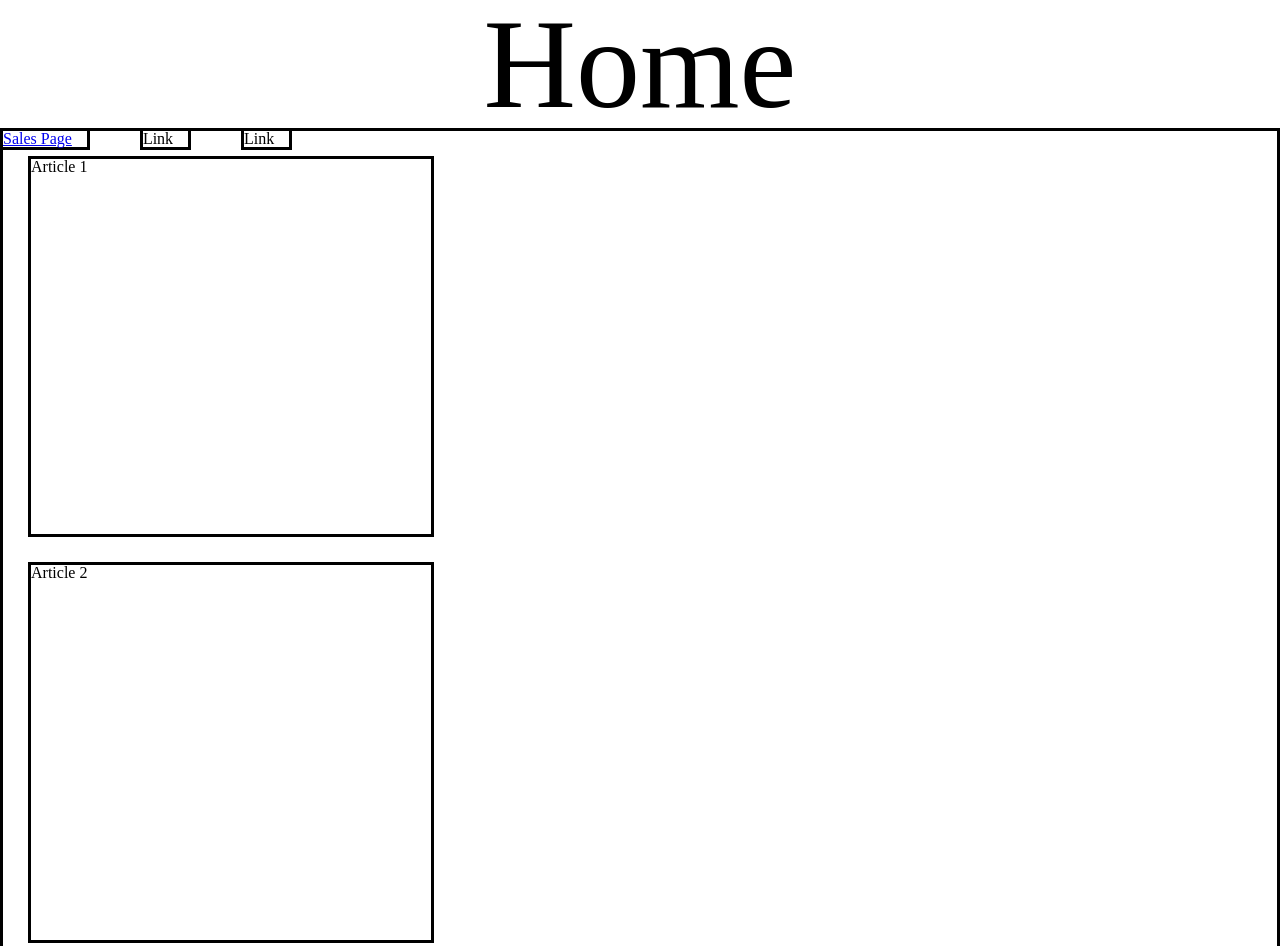
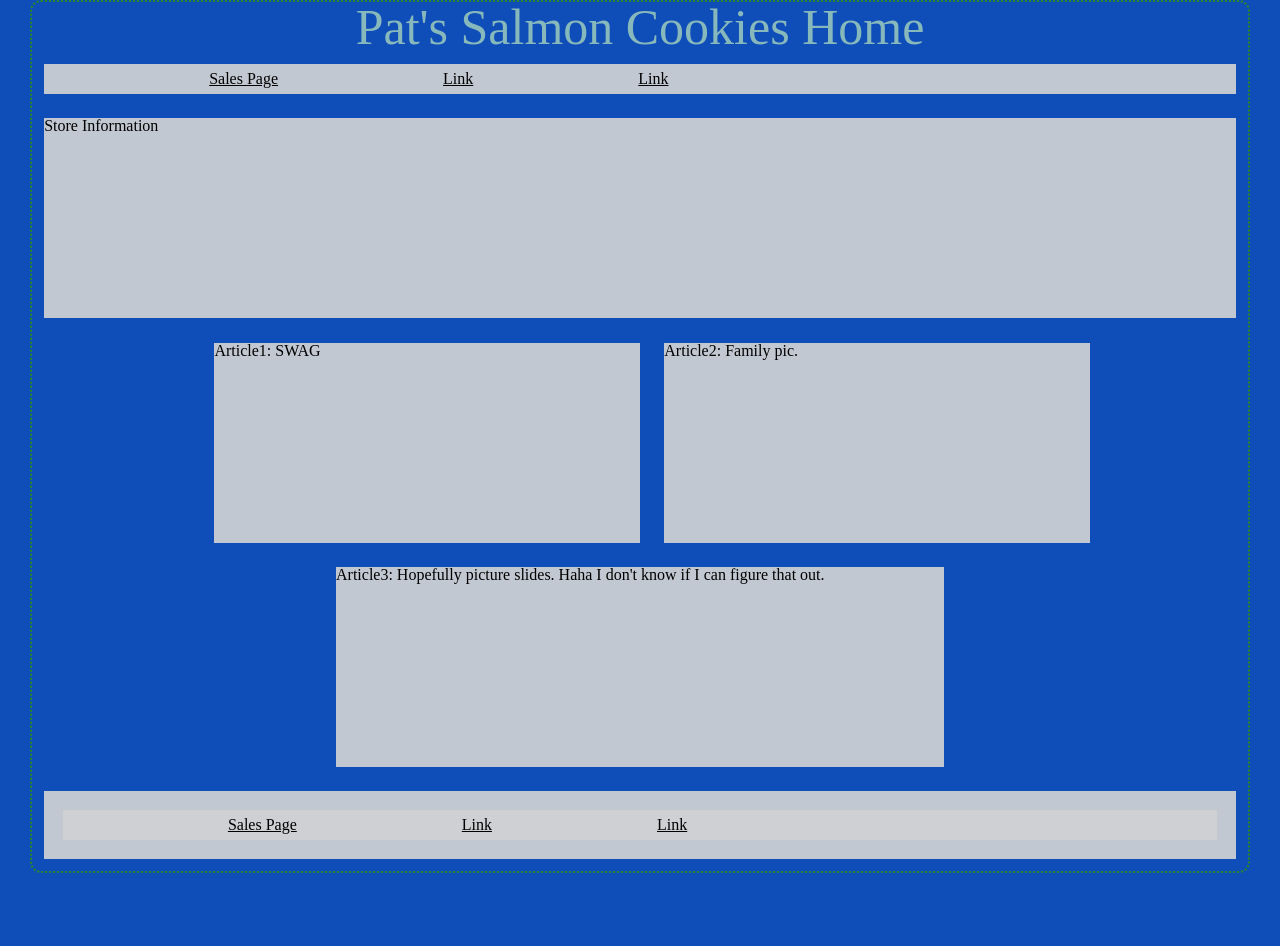
Before and after one commit to Rearo43/cookiesOfSalmon, a plain HTML site: page index.html in a window 1280 px wide. Shown: the top 946 px of the page. After the commit the page ends 873 px from the top, so only its background shows below. Drawn offline with Linux system fonts and the light colour scheme.

Commit message:
followed written and drawn out plan for HTML and CSS. web page looks pretty good but doesn't go full height of browser. Need to still wright JS for picture slides.

```diff
--- a/index.html
+++ b/index.html
@@ -1,24 +1,24 @@
 <!DOCTYPE html>
 <html lang="en">
   <head>
-    <title>Pat's Salmon Cookies Home</title>
-    <link href="reset.css" rel="stylesheet" type="text/css">
-    <link href="style.css" rel="stylesheet"  type="text/css">
+    <title>PSCHome</title>
+    <link href="reset.css" rel="stylesheet">
+    <link href="style.css" rel="stylesheet">
   </head>
     <body>
         <header>
-      <h1>Home</h1>
+            <h1>Pat's Salmon Cookies Home</h1>
             <nav>
                 <ul>
                     <li><a href="sales.html">Sales Page</a></li>
-            <li><a href=""></a>Link</li>
-            <li><a href=""></a>Link</li>
+                    <li><a href="sales.html">Link</a></li>
+                    <li><a href="sales.html">Link</a></li>
                 </ul>
             </nav>
         </header>
         <main>
-      <article class="a1">Article 1</article>
-      <article class="a2">Article 2</article>
+          <article id=bigMiddle>
+            <p>Store Information</p>
             <!-- Refrenced w3schools for slides -->
             <!-- <div class="slideShow">
                 <img class="slides" src="https://raw.githubusercontent.com/Rearo43/seattle-201d63/master/class-08/lab/lab-b/assets/frosted-cookie.jpg" alt="">
@@ -28,19 +28,26 @@
                 <button class="left" onclick="plusDivs(-1)">&#10095;</button>
             </div>   -->
             <!-- still need to make CSS function to make slides run -->
-      <article class="a3">Article 3</article>
-
-
+            </article>
+            <article class=small-1>
+                <p>Article1: SWAG</p>
+            </article>
+            <article class=small-2>
+                <p>Article2: Family pic.</p>
+            </article>
+            <article class=small-3>
+                <p>Article3: Hopefully picture slides. Haha I don't know if I can figure that out.</p>
+            </article>
         </main>
-  </body>
         <footer>
             <nav>
                 <ul>
                     <li><a href="sales.html">Sales Page</a></li>
-            <li><a href=""></a>Link</li>
-            <li><a href=""></a>Link</li>
+                    <li><a href="sales.html">Link</a></li>
+                    <li><a href="sales.html">Link</a></li>
                 </ul>
             </nav>
             <script src="app.js"></script>
         </footer>
+    </body>
 </html>
--- a/style.css
+++ b/style.css
@@ -1,39 +1,78 @@
-*{
-    border: 3px solid black;
+h1{
+    text-align: center;
+    font-size: 50px;
+    color: rgba(183, 228, 189, 0.714);
 }
 
-article{
-    border: 3px solid black;
-    width: 400px;
-    height: 375px;
-    margin: 25px;
+
+body{
+    border: 2px dotted rgba(47, 148, 10, 0.854);
+    width: 95%;
+    margin: 0 auto;
+    background-color: rgb(15, 77, 185);
+    border-radius: 11px;
 
 }
 
-.slideShow{
-    height: 150px;
-    float: right;
-    text-align: center;
+/* if my text or anything is too big this makes it so you can scroll instead of overlapping. */
+main{
+    overflow: scroll;
 
 }
 
-li{
-    border: 3px solid black;
+/* top of pyramid */
+nav, #bigMiddle, footer{
+    margin: 1%;
+    background-color: rgba(207, 209, 212, 0.933);
+
+}
+
+/* middle of pyramid */
+.small-1, .small-2, .small-3{
+    width: 35%;
     float: left;
-    margin-right: 50px;
-    padding-right: 15px;
-    font-size: 1em;
+    margin: 1%;
+    background-color: rgba(207, 209, 212, 0.933);
 
+}
+
+/* center pyramid I thought I'd have to do small-2 as well but it pushed everything over so small-2 doesn't need a right margin */
+.small-1{
+    margin-left: 15%;
+}
+
+/* bottom of pyramid */
+.small-3{
+    margin-right: 25%;
+    margin-left: 25%;
+    width: 50%;
+    float: left;
 
 
 }
 
-.article3{
-    float: right;
+
+li{
+    display: inline;
+    padding: 3px;
 
 }
 
-h1{
-    font-size: 8em;
-    text-align: center;
+
+a{
+    margin-left: 155px;
+    color: black;
 }
+
+/* last block */
+nav, footer{
+    padding: 7px;
+    background-color: rgba(207, 209, 212, 0.933);
+
+}
+
+/* need this down here so it grabs bigMiddle as well */
+article{
+    height: 200px;
+
+}
```
Lines whose indentation alone changed are shown as unchanged.
